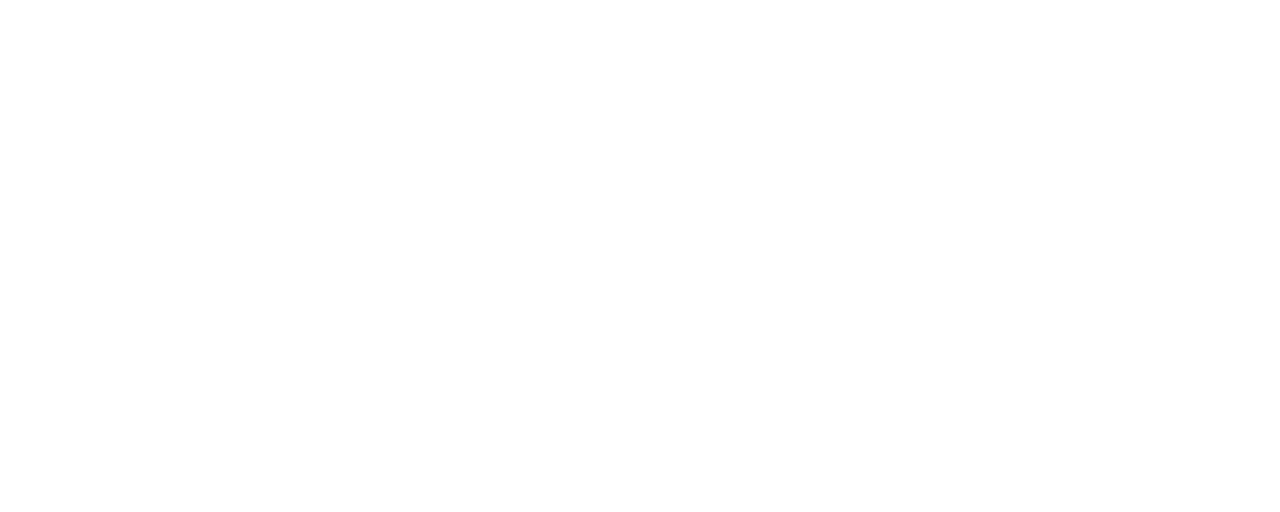
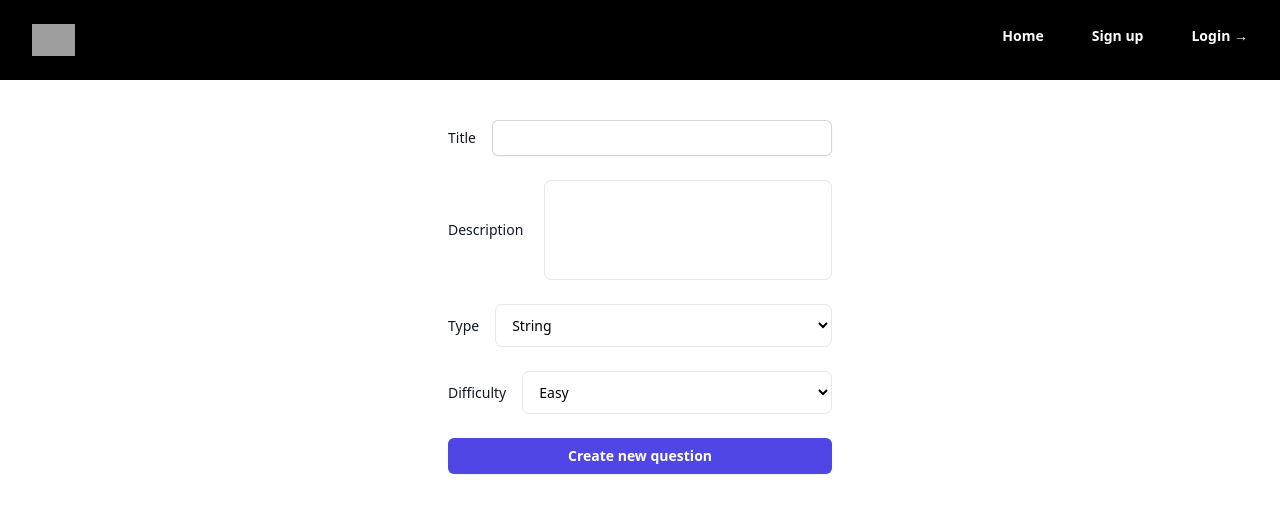
Before and after one commit to srishtiKap-dev/online-code-judge, a React (Create React App) app in the folder AUTH/frontend/: page /createQuestions in a window 1280 px wide. Before the commit this address had no page. Shown: the top 512 px of the page. Built offline with nearby package versions, Linux system fonts and the light colour scheme; grey boxes are pictures that could not be loaded.

Commit message:
created form for adding questions

```diff
--- a/AUTH/frontend/src/App.js
+++ b/AUTH/frontend/src/App.js
@@ -6,6 +6,7 @@
 import HomePage from "./Pages/HomePage.js";
 import Description from "./Pages/Description.js";
 import SubmissionHistory from "./Pages/SubmissionHistory.js";
+import CreateQuestions from "./Pages/CreateQuestions.js";
 
 function App() {
   return (
@@ -25,6 +26,11 @@
           path="/submissionHistory"
           element={<SubmissionHistory />}
         ></Route>
+        <Route
+          exact
+          path="/createQuestions"
+          element={<CreateQuestions />}
+        ></Route>
       </Routes>
     </div>
   );
--- /dev/null
+++ b/AUTH/frontend/src/Pages/CreateQuestions.js
@@ -0,0 +1,96 @@
+import NavBar from "./NavigationBar";
+import { useState } from "react";
+function CreateQuestions() {
+  const [title, setTitle] = useState("");
+  const [description, setDescription] = useState("");
+  const [type, setType] = useState("");
+  const [difficulty, setDifficulty] = useState("");
+
+  const handleSubmit = async event => {};
+
+  return (
+    <div>
+      <NavBar />
+      <div className="mt-10 sm:mx-auto sm:w-full sm:max-w-sm">
+        <form
+          className="space-y-6"
+          action="#"
+          method="POST"
+          onSubmit={handleSubmit}
+        >
+          <div className="flex items-center justify-between">
+            <label
+              htmlFor="title"
+              className="block text-sm font-medium leading-6 text-gray-900"
+            >
+              Title
+            </label>
+            <input
+              id="title"
+              name="title"
+              type="title"
+              required
+              className="ml-4 block w-full rounded-md border-0 py-1.5 text-gray-900 shadow-sm ring-1 ring-inset ring-gray-300 placeholder:text-gray-400 focus:ring-2 focus:ring-inset focus:ring-indigo-600 sm:text-sm sm:leading-6"
+              onChange={e => setTitle(e.target.value)}
+            />
+          </div>
+
+          <div className="flex items-center justify-between">
+            <label
+              htmlFor="description"
+              className="block text-sm font-medium leading-6 text-gray-900"
+            >
+              Description
+            </label>
+
+            <textarea
+              value={description}
+              onChange={e => {
+                setDescription(e.target.value);
+              }}
+              class="min-h-[100px] w-9/12 resize-none rounded-[7px] border border-black-600 px-3 py-2.5 font-sans text-sm font-normal focus:border-1 focus:border-gray-900 focus:outline-0"
+              placeholder=" "
+            ></textarea>
+          </div>
+
+          <div className="flex items-center justify-between">
+            <label
+              htmlFor="type"
+              className="block text-sm font-medium leading-6 text-gray-900"
+            >
+              Type
+            </label>
+            <select class="ml-4 peer h-full w-full rounded-[7px] border border-blue-gray-200 bg-transparent px-3 py-2.5 font-sans text-sm font-normal text-blue-gray-700 outline outline-0 transition-all placeholder-shown:border placeholder-shown:border-blue-gray-200 placeholder-shown:border-t-blue-gray-200 empty:!bg-gray-900 focus:border-2 focus:border-gray-900 focus:outline-0 disabled:border-0 disabled:bg-blue-gray-50">
+              <option value="easy">String</option>
+              <option value="medium">Math</option>
+            </select>
+          </div>
+
+          <div className="flex items-center justify-between">
+            <label
+              htmlFor="difficulty"
+              className="block text-sm font-medium leading-6 text-gray-900"
+            >
+              Difficulty
+            </label>
+            <select class="ml-4 peer h-full w-full rounded-[7px] border border-blue-gray-200 bg-transparent px-3 py-2.5 font-sans text-sm font-normal text-blue-gray-700 outline outline-0 transition-all placeholder-shown:border placeholder-shown:border-blue-gray-200 placeholder-shown:border-t-blue-gray-200 empty:!bg-gray-900 focus:border-2 focus:border-gray-900 focus:outline-0 disabled:border-0 disabled:bg-blue-gray-50">
+              <option value="easy">Easy</option>
+              <option value="medium">Medium</option>
+              <option value="hard">Hard</option>
+            </select>
+          </div>
+          <div>
+            <button
+              type="submit"
+              className="flex w-full justify-center rounded-md bg-indigo-600 px-3 py-1.5 text-sm font-semibold leading-6 text-white shadow-sm hover:bg-indigo-500 focus-visible:outline focus-visible:outline-2 focus-visible:outline-offset-2 focus-visible:outline-indigo-600"
+            >
+              Create new question
+            </button>
+          </div>
+        </form>
+      </div>
+    </div>
+  );
+}
+
+export default CreateQuestions;
--- a/AUTH/frontend/src/Pages/Login.js
+++ b/AUTH/frontend/src/Pages/Login.js
@@ -17,6 +17,7 @@
       .then(res => {
         console.log(res);
         localStorage.setItem("jwtToken", res.data.token);
+        localStorage.setItem("isAdmin", res.data.isAdmin);
         nav("/home");
       })
       .catch(error => {
--- a/AUTH/frontend/src/Pages/NavigationBar.js
+++ b/AUTH/frontend/src/Pages/NavigationBar.js
@@ -4,9 +4,15 @@
 function NavBar() {
   const nav = useNavigate();
   const [isLoggedIn, setLoggedIn] = useState(false);
+  const [isAdmin, setIsAdmin] = useState(false);
   useEffect(() => {
     if (localStorage.getItem("jwtToken") != null) {
       setLoggedIn(true);
+    }
+    console.log("isAdmin is:", localStorage.getItem("isAdmin"));
+    if (localStorage.getItem("isAdmin")) {
+      console.log("isetting true");
+      setIsAdmin(true);
     }
   }, []);
 
@@ -28,6 +34,26 @@
           </a>
         </div>
         <div className="hidden lg:flex lg:flex-1 lg:justify-end lg:gap-x-12 text-white">
+          <button
+            onClick={() => {
+              nav("/home");
+            }}
+            className="text-sm font-semibold leading-6 text-white-900"
+          >
+            Home
+          </button>
+          {isAdmin && (
+            <button
+              onClick={() => {
+                nav("/createQuestions");
+              }}
+              className="text-sm font-semibold leading-6 text-white-900 transition-all hover:shadow-lg hover:shadow-gray-900/20 focus:opacity-[0.85] focus:shadow-none active:opacity-[0.85] active:shadow-none"
+              data-ripple-light="true"
+              data-popover-target="menu"
+            >
+              Questions
+            </button>
+          )}
           {isLoggedIn && (
             <button
               onClick={() => {
@@ -51,6 +77,7 @@
               onClick={() => {
                 setLoggedIn(false);
                 localStorage.removeItem("jwtToken");
+                localStorage.removeItem("isAdmin");
                 nav("/");
               }}
               className="text-sm font-semibold leading-6 text-white-900"
```
Also changed, not shown: 1 other file (tests, documents, lock files or other folders).
